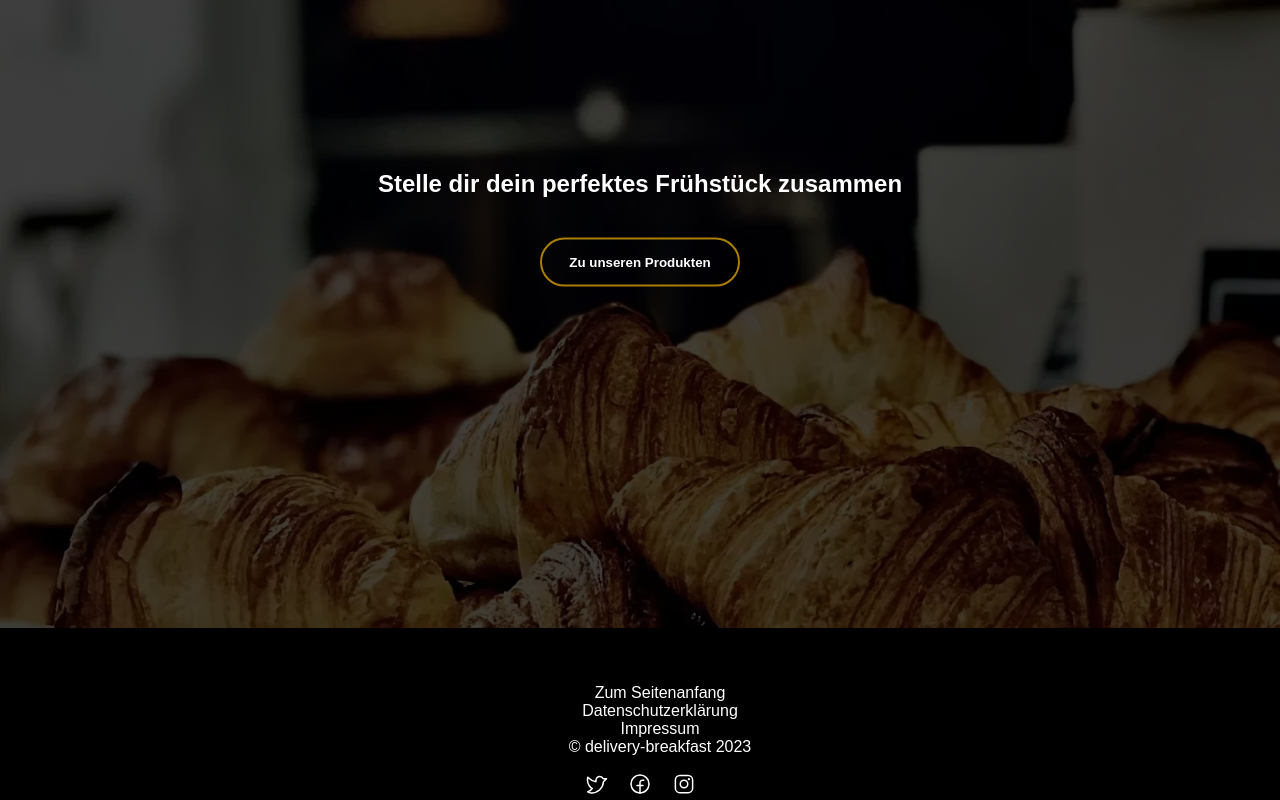
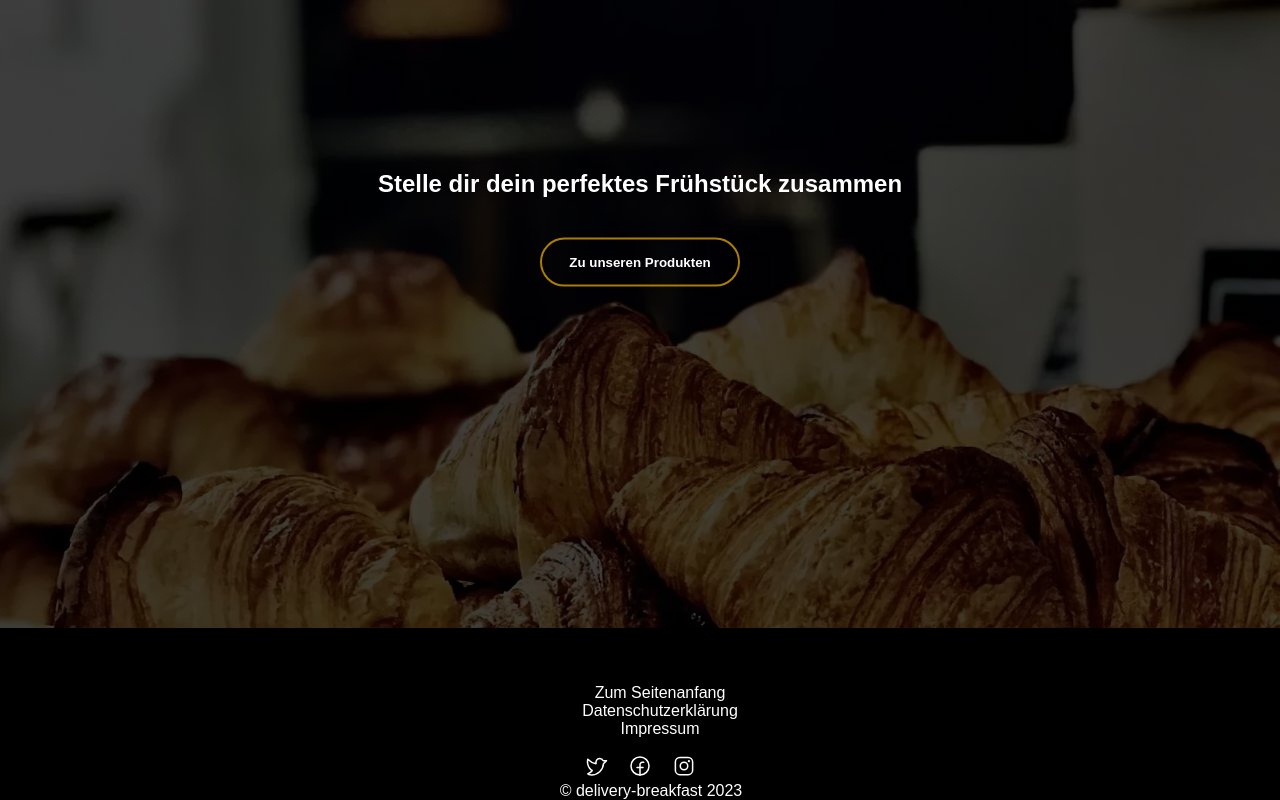
Before and after one commit to 2204Simon/Website-dynamisch, a React (Create React App) app in the folder my-app/: page / in a window 1280 px wide. Shown: the part 302-1102 px from the top of the page. Built offline with nearby package versions, Linux system fonts and the light colour scheme.

Commit message:
Footer Anpasssung

```diff
--- a/my-app/src/pages/Footer.tsx
+++ b/my-app/src/pages/Footer.tsx
@@ -17,9 +17,6 @@ function Footer(): JSX.Element {
             <li>
               <Link to="/impressum">Impressum</Link>
             </li>
-            <li>
-              <Link to="/">&copy; delivery-breakfast 2023</Link>
-            </li>
           </ul>
         </div>
         <div className="social-media">
@@ -32,6 +29,9 @@ function Footer(): JSX.Element {
           <a href="https://www.instagram.com/delivery_breakfast_">
             <InstagramLogo size={24} />
           </a>
+          <li>
+            <Link to="/"> &copy; delivery-breakfast 2023</Link>
+          </li>
         </div>
       </div>
     </footer>
```
